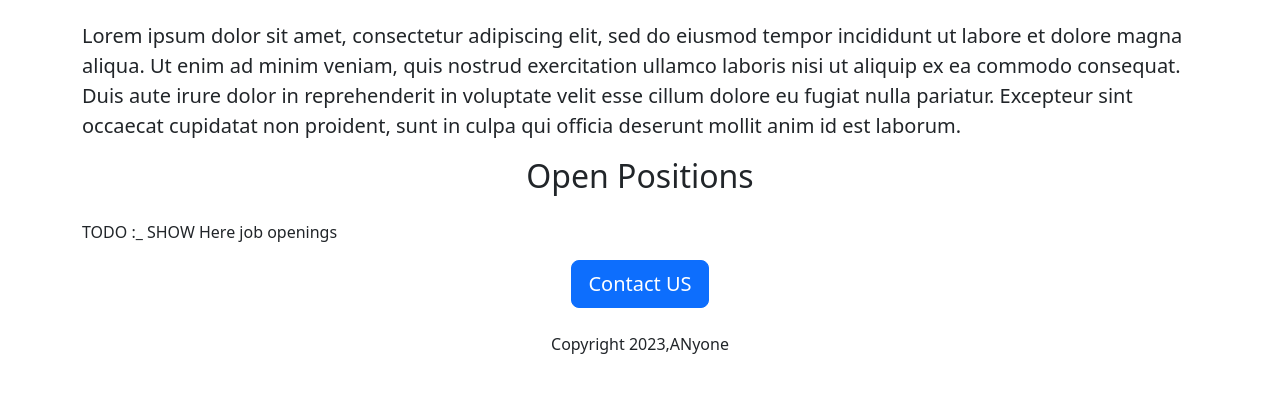
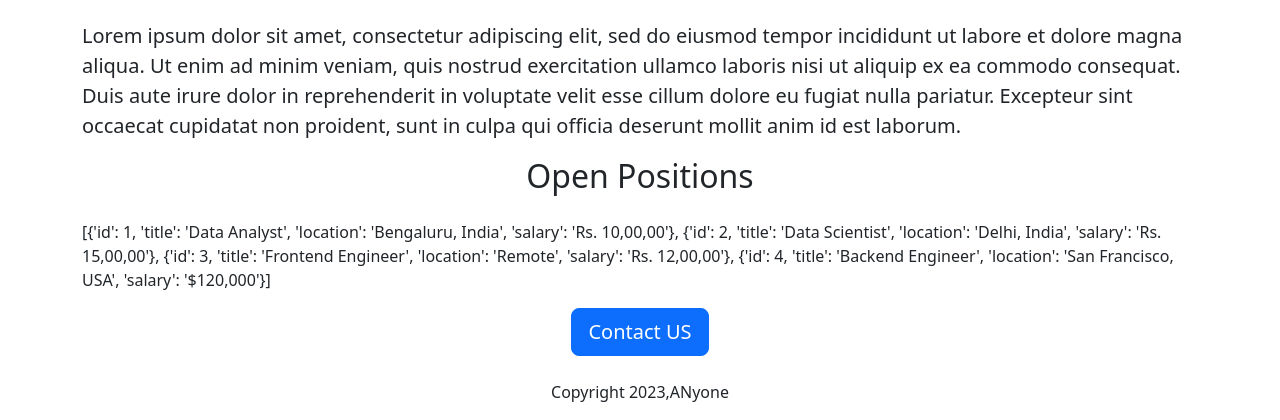
Before and after one commit to Kool-Cool/Complete_flask_Webapp_Career, a Flask app: page / in a window 1280 px wide. Shown: the part 489-909 px from the top of the page. Before the commit the page ends 843 px from the top, so only its background shows below. Run offline with Flask 3, Linux system fonts and the light colour scheme.

Commit message:
Dynamic Data using Templates
we can send any data to html file , just put it under {{}} double curly brackets

```diff
--- a/app.py
+++ b/app.py
@@ -3,9 +3,38 @@ from flask import render_template
 
 app = Flask(__name__)
 
+JOBS = [
+  {
+    "id":1,
+    "title":"Data Analyst",
+    "location":"Bengaluru, India",
+    "salary":"Rs. 10,00,00"
+  },
+  {
+    "id":2,
+    "title":"Data Scientist",
+    "location":"Delhi, India",
+    "salary":"Rs. 15,00,00"
+  },
+  {
+    "id":3,
+    "title":"Frontend Engineer",
+    "location":"Remote",
+    "salary":"Rs. 12,00,00"
+  },
+  {
+    "id":4,
+    "title":"Backend Engineer",
+    "location":"San Francisco, USA",
+    "salary":"$120,000"
+  }
+
+
+]
+
 @app.route("/")
 def hello_word():
-  return render_template("home.html")
+  return render_template("home.html",jobs_to_show = JOBS)
 
 
 
--- a/templates/home.html
+++ b/templates/home.html
@@ -26,7 +26,9 @@
         Lorem ipsum dolor sit amet, consectetur adipiscing elit, sed do eiusmod tempor incididunt ut labore et dolore magna               aliqua. Ut enim ad minim veniam, quis nostrud exercitation ullamco laboris nisi ut aliquip ex ea commodo consequat. Duis          aute irure dolor in reprehenderit in voluptate velit esse cillum dolore eu fugiat nulla pariatur. Excepteur sint occaecat         cupidatat non proident, sunt in culpa qui officia deserunt mollit anim id est laborum.
       </p>
       <h2 class="text-center mt-2 mb-4">Open Positions</h2>
-      <p >TODO :_ SHOW Here job openings </p>
+      <p >
+        {{jobs_to_show}}
+      </p>
 
       <div class="text-center" >
         <button class="btn btn-primary btn-lg" >Contact US</button>
```
